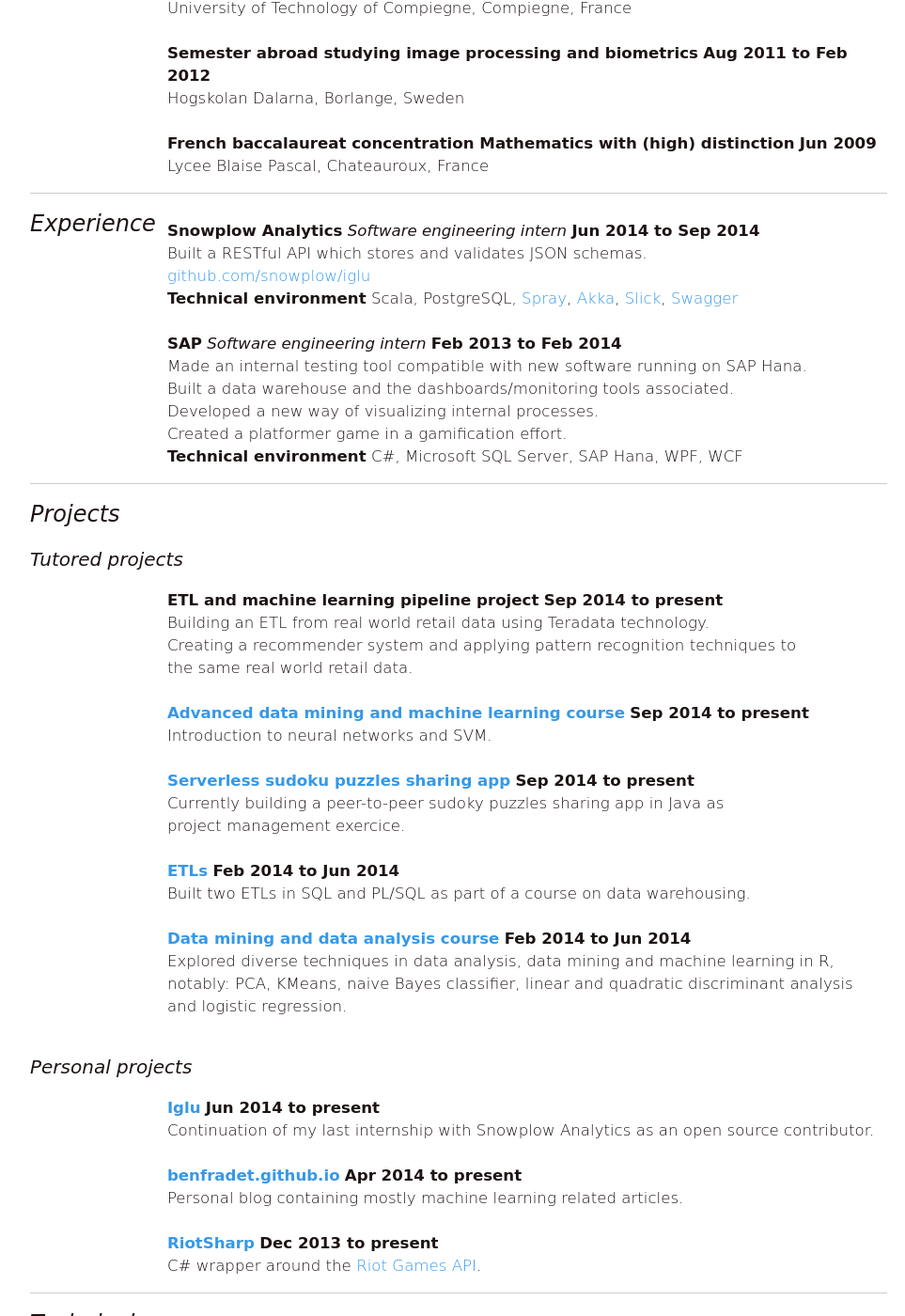
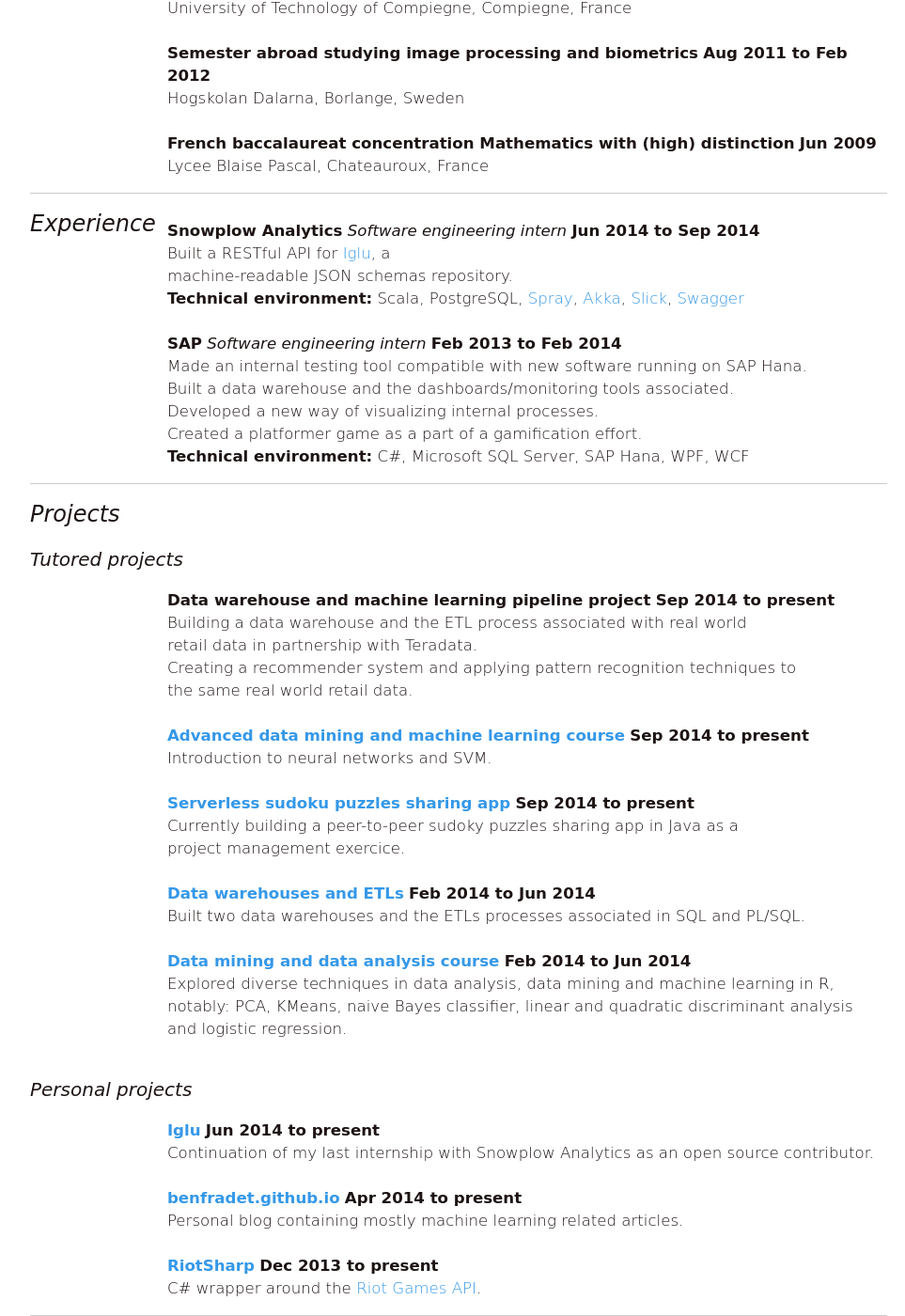
Before and after one commit to BenFradet/benfradet.github.io, a Jekyll site: the page resume/index.html, which Jekyll copies as it is, in a window 1280 px wide and 1400 px high, scrolled down 263 px. Shown: the whole window at 94% size, without its empty margins (178-1141 px from the left). Built offline with Jekyll 4.4.1, drawn with Linux system fonts in a browser that asks for light colours; some of the changed text lies outside the part shown.

Commit message:
updated resume

```diff
--- a/resume/index.html
+++ b/resume/index.html
@@ -28,12 +28,12 @@ article,aside,details,figcaption,figure,footer,header,hgroup,nav,section,summary
 <p><strong>Diplome d&#39;ingenieur en informatique (Master in Computer Science) focused on data science and machine learning</strong> <strong>Sep 2009 to Jun 2015</strong><br>    University of Technology of Compiegne, Compiegne, France<br><br><strong>Semester abroad studying image processing and biometrics</strong> <strong>Aug 2011 to Feb 2012</strong><br>    Hogskolan Dalarna, Borlange, Sweden<br><br><strong>French baccalaureat concentration Mathematics with (high) distinction</strong> <strong>Jun 2009</strong><br>    Lycee Blaise Pascal, Chateauroux, France</p>
 <hr>
 <h3 id="experience">Experience</h3>
-<p><strong>Snowplow Analytics</strong> <em>Software engineering intern</em> <strong>Jun 2014 to Sep 2014</strong><br>    Built a RESTful API which stores and validates JSON schemas.<br>    <a href="https://github.com/snowplow/iglu">github.com/snowplow/iglu</a><br>    <strong>Technical environment</strong> Scala, PostgreSQL, <a href="http://spray.io/">Spray</a>, <a href="http://akka.io/">Akka</a>, <a href="http://slick.typesafe.com/">Slick</a>, <a href="http://swagger.io/">Swagger</a><br><br><strong>SAP</strong> <em>Software engineering intern</em> <strong>Feb 2013 to Feb 2014</strong><br>    Made an internal testing tool compatible with new software running on SAP Hana.<br>    Built a data warehouse and the dashboards/monitoring tools associated.<br>    Developed a new way of visualizing internal processes.<br>    Created a platformer game in a gamification effort.<br>    <strong>Technical environment</strong> C#, Microsoft SQL Server, SAP Hana, WPF, WCF</p>
+<p><strong>Snowplow Analytics</strong> <em>Software engineering intern</em> <strong>Jun 2014 to Sep 2014</strong><br>    Built a RESTful API for <a href="https://github.com/snowplow/iglu">Iglu</a>, a<br>    machine-readable JSON schemas repository.<br>    <strong>Technical environment:</strong> Scala, PostgreSQL, <a href="http://spray.io/">Spray</a>, <a href="http://akka.io/">Akka</a>, <a href="http://slick.typesafe.com/">Slick</a>, <a href="http://swagger.io/">Swagger</a><br><br><strong>SAP</strong> <em>Software engineering intern</em> <strong>Feb 2013 to Feb 2014</strong><br>    Made an internal testing tool compatible with new software running on SAP Hana.<br>    Built a data warehouse and the dashboards/monitoring tools associated.<br>    Developed a new way of visualizing internal processes.<br>    Created a platformer game as a part of a gamification effort.<br>    <strong>Technical environment:</strong> C#, Microsoft SQL Server, SAP Hana, WPF, WCF</p>
 <hr>
 <h3 id="projects">Projects</h3>
 <p><br></p>
 <h4 id="tutored-projects">Tutored projects</h4>
-<p><strong>ETL and machine learning pipeline project</strong> <strong>Sep 2014 to present</strong><br>    Building an ETL from real world retail data using Teradata technology.<br>    Creating a recommender system and applying pattern recognition techniques to<br>the same real world retail data.<br><br><strong><a href="">Advanced data mining and machine learning course</a></strong> <strong>Sep 2014 to present</strong><br>    Introduction to neural networks and SVM.<br><br><strong><a href="">Serverless sudoku puzzles sharing app</a></strong> <strong>Sep 2014 to present</strong><br>    Currently building a peer-to-peer sudoky puzzles sharing app in Java as<br>project management exercice.<br><br><strong><a href="https://github.com/BenFradet/NF26">ETLs</a></strong> <strong>Feb 2014 to Jun 2014</strong><br>    Built two ETLs in SQL and PL/SQL as part of a course on data warehousing.<br><br><strong><a href="https://github.com/BenFradet/SY09">Data mining and data analysis course</a></strong> <strong>Feb 2014 to Jun 2014</strong><br>    Explored diverse techniques in data analysis, data mining and machine learning in R, notably: PCA, KMeans, naive Bayes classifier, linear and quadratic discriminant analysis and logistic regression.<br><br></p>
+<p><strong>Data warehouse and machine learning pipeline project</strong> <strong>Sep 2014 to present</strong><br>    Building a data warehouse and the ETL process associated with real world<br>retail data in partnership with Teradata.<br>    Creating a recommender system and applying pattern recognition techniques to<br>the same real world retail data.<br><br><strong><a href="">Advanced data mining and machine learning course</a></strong> <strong>Sep 2014 to present</strong><br>    Introduction to neural networks and SVM.<br><br><strong><a href="">Serverless sudoku puzzles sharing app</a></strong> <strong>Sep 2014 to present</strong><br>    Currently building a peer-to-peer sudoky puzzles sharing app in Java as a<br>project management exercice.<br><br><strong><a href="https://github.com/BenFradet/NF26">Data warehouses and ETLs</a></strong> <strong>Feb 2014 to Jun 2014</strong><br>    Built two data warehouses and the ETLs processes associated in SQL and PL/SQL.<br><br><strong><a href="https://github.com/BenFradet/SY09">Data mining and data analysis course</a></strong> <strong>Feb 2014 to Jun 2014</strong><br>    Explored diverse techniques in data analysis, data mining and machine learning in R, notably: PCA, KMeans, naive Bayes classifier, linear and quadratic discriminant analysis and logistic regression.<br><br></p>
 <h4 id="personal-projects">Personal projects</h4>
 <p><strong><a href="https://github.com/snowplow/iglu">Iglu</a></strong> <strong>Jun 2014 to present</strong><br>    Continuation of my last internship with Snowplow Analytics as an open source contributor.<br><br><strong><a href="http://benfradet.github.io/">benfradet.github.io</a></strong> <strong>Apr 2014 to present</strong><br>    Personal blog containing mostly machine learning related articles.<br><br><strong><a href="https://github.com/BenFradet/RiotSharp">RiotSharp</a></strong> <strong>Dec 2013 to present</strong><br>    C# wrapper around the <a href="https://developer.riotgames.com">Riot Games API</a>.<br></p>
 <hr>
@@ -46,15 +46,16 @@ article,aside,details,figcaption,figure,footer,header,hgroup,nav,section,summary
 <li>Oracle</li>
 <li>AngularJS</li>
 <li>Java</li>
+<li>Teradata</li>
+<li>Node.js</li>
+<li>R</li>
 <li>MongoDB</li>
-<li>NodeJS</li>
-<li>R</li>
+<li>Express.js</li>
+<li>Python (pandas and NumPy)</li>
 <li>Microsoft SQL Server</li>
 <li><br></li>
-<li>Python (pandas, NumPy, matplotlib)</li>
+<li>Octave Scilab Matlab</li>
 <li>SAP Hana</li>
-<li><br></li>
-<li>Octave/Matlab/Scilab</li>
 </ol>
 
     </div>
```
